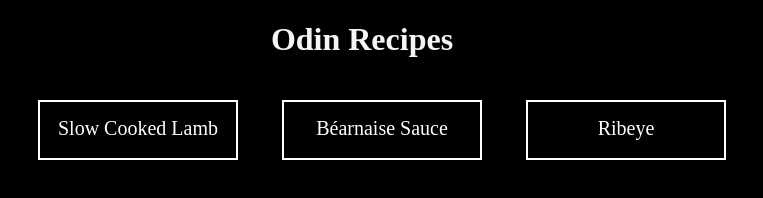
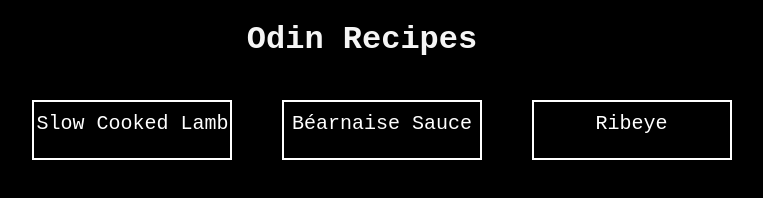
Before and after one commit to TomBuge/odin-recipes, a plain HTML site: page index.html in a window 1280 px wide. Shown: the whole page, without its empty margins (278-1041 px from the left). Drawn offline with Linux system fonts and the light colour scheme.

Commit message:
Add courier new font-family to body in css file

```diff
--- a/styles.css
+++ b/styles.css
@@ -5,6 +5,7 @@
 body {
     background-color: black;
     color: whitesmoke;
+    font-family: 'Courier New', Courier, monospace;
 }
 
 a {
@@ -22,10 +23,6 @@ a {
 }
 
 
-li, p {
-   padding-right: 200px;
-}
-
 .home-title {
     text-align: center;
 }
@@ -39,7 +36,8 @@ li, p {
     width: 200px;
     height: 60px;
     margin: 20px;
-    padding: 15px;
     background-color: black;
-    border: 2px solid white
+    border: 2px solid white;
+    vertical-align: top;
+    padding-top: 10px;
 }
```
